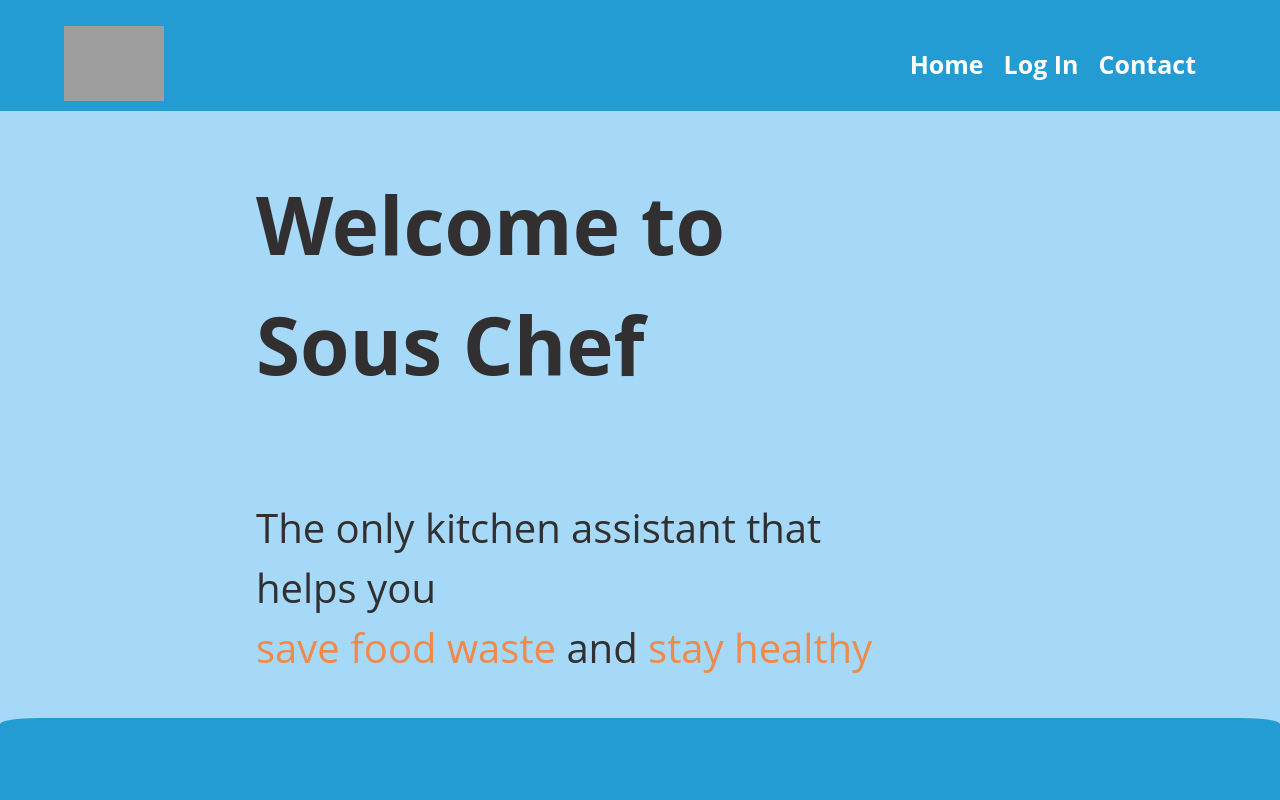
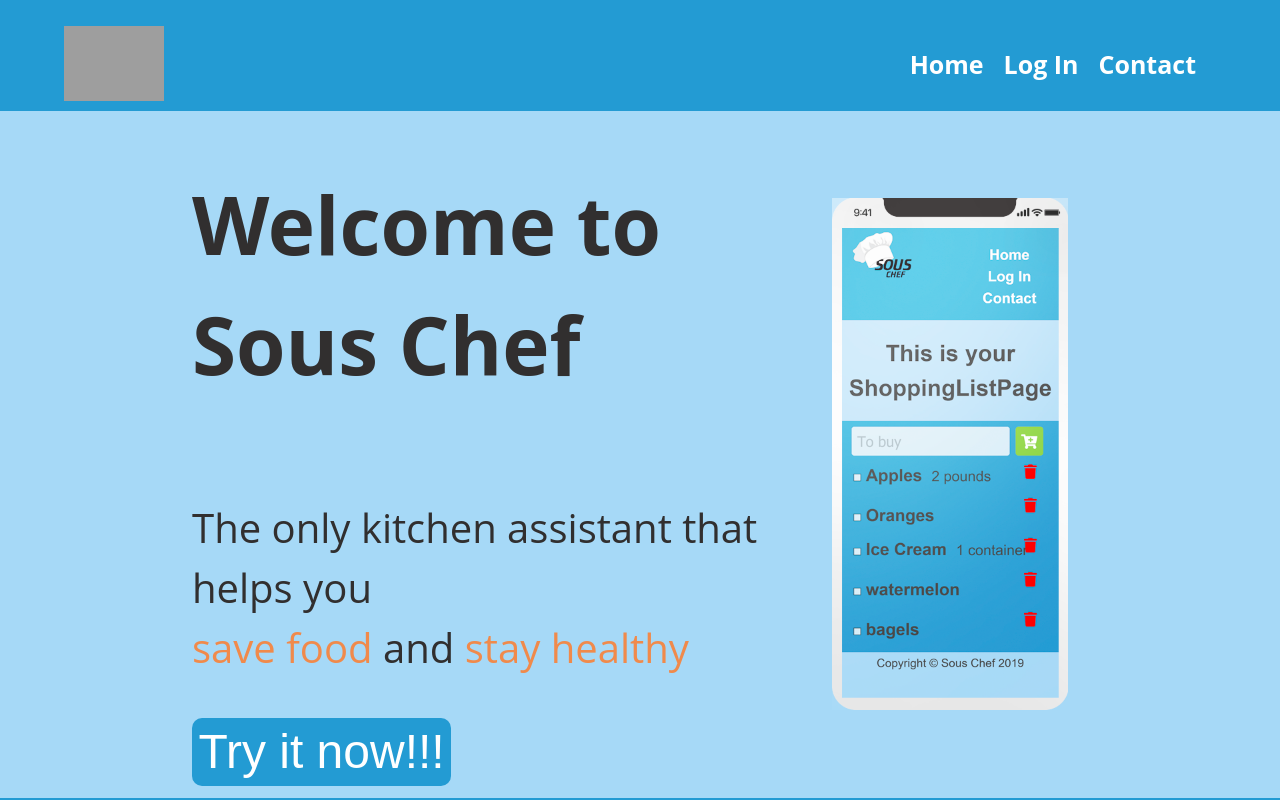
Before and after one commit to muzhaqi16/sous-chef-client, a React (Create React App) app: page / in a window 1280 px wide. Shown: the top 800 px of the page. Built offline with nearby package versions, Linux system fonts and the light colour scheme; grey boxes are pictures that could not be loaded.

Commit message:
make landing page responsive

```diff
--- a/src/routes/LadingPage/LandingPage.css
+++ b/src/routes/LadingPage/LandingPage.css
@@ -1,9 +1,24 @@
 .hero{
-color: #312f2f;
- width: 90vw;
- font-size: 2em;
+ color: #312f2f;
+ width: 100%;
+ display: flex;
+ flex-direction: row;
+ justify-content: space-between;
+ align-items: center;
  text-align: left;
- padding:0 20%;
+ padding:0 15%;
+}
+.hero button{
+  font-size: 1.2em;
+  color: white;
+  margin-bottom:2%;
+  border:none;
+  background-color: #239BD3;
+  padding: 1%;
+  border-radius: 10px;;
+}
+.hero div{
+  align-self: flex-start;
 }
 section {
   min-height: 200px;
@@ -12,7 +27,6 @@ section {
   background-color: #239BD3;
   width: 90%;
   margin:0 auto;
-  border-radius: 3%;
   margin-bottom:1%;
 }
 section a{
@@ -20,12 +34,47 @@ section a{
   font-size: 1.25em;
   color: white;
 }
+#mockup{
+  width: auto;
+  height: 45vw;
+  margin: 0;
+}
 .stand-out{
   color: #f08a4b;
 }
 @media all and (max-width: 480px) {
   .hero{
-      padding:0 5%;
-      font-size: 1.5em;
+    flex-direction: column;
+  }
+  .hero div{
+    font-size: 0.7em;
+  }
+  section{
+  border-radius: 3%;
   }
 }
+@media all and (max-width: 768px) {
+  #mockup{
+    display: none;
+  }
+}
+@media all and (max-width: 1200px) {
+  .hero{
+    font-size: 1.5em;
+     padding: 2% 10%;
+  }
+}
+@media all and (min-width: 1201px) {
+    .hero{
+    font-size: 2em;
+  }
+  #mockup{
+    height: 40vw;
+    margin:1% 0;
+  }
+}
+@media all and (min-width: 1400px) {
+  #mockup{
+    height: 30vw;
+  }
+}
--- a/src/routes/LadingPage/LandingPage.js
+++ b/src/routes/LadingPage/LandingPage.js
@@ -1,5 +1,6 @@
 import React, { Component } from 'react'
 import { Link } from 'react-router-dom'
+import phone from '../../img/iphone.png';
 import './LandingPage.css';
 
 export default class LandingPage extends Component {
@@ -7,8 +8,12 @@ export default class LandingPage extends Component {
         return (
             <>
                 <header className="hero">
-                    <h1>Welcome to <br /> Sous Chef</h1>
-                    <p>The only kitchen assistant that helps you <br /> <span className="stand-out">save food waste</span> and <span className="stand-out">stay healthy</span></p>
+                    <div>
+                        <h1>Welcome to <br /> Sous Chef</h1>
+                        <p>The only kitchen assistant that helps you <br /> <span className="stand-out">save food </span> and <span className="stand-out">stay healthy</span></p>
+                        <button>Try it now!!!</button>
+                    </div>
+                    <img id="mockup" src={phone} alt="app iphone mockup" />
                 </header>
 
                 <section>
```
